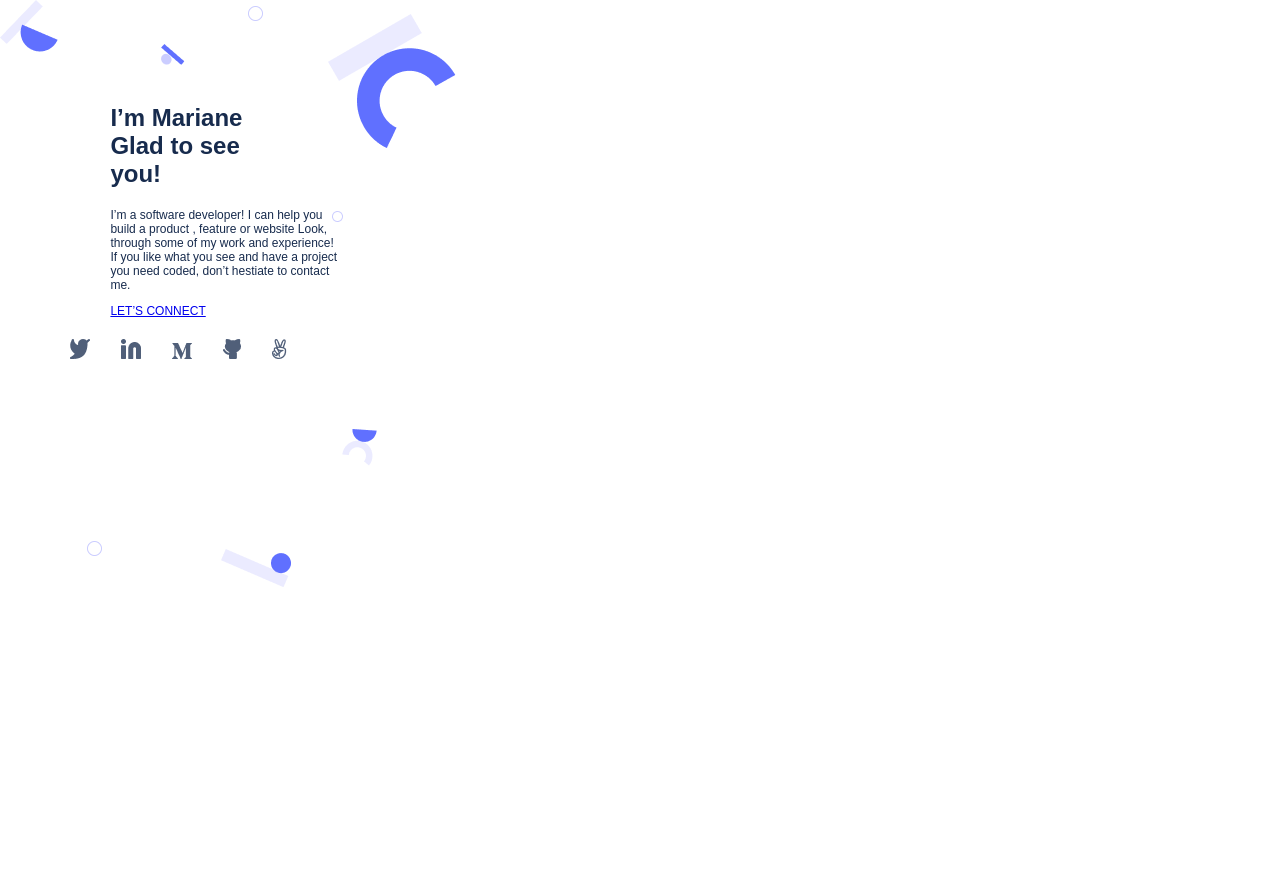
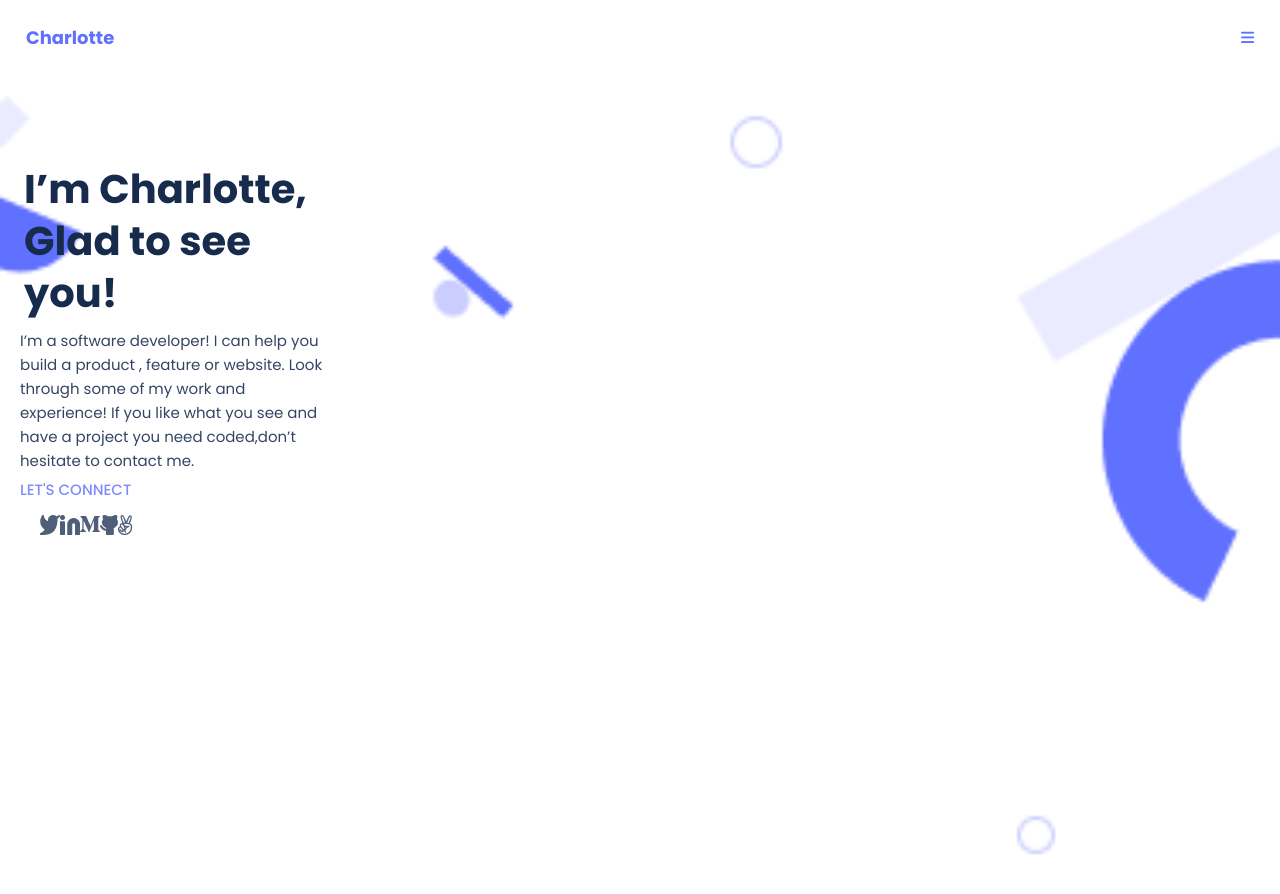
Before and after one commit to divinecharlotte/portifolio-projects, a plain HTML site: page index.html in a window 1280 px wide. Before the commit the page ends 800 px from the top, so only its background shows below. Drawn offline with Linux system fonts and the light colour scheme.

Commit message:
corrected errors

```diff
--- a/index.html
+++ b/index.html
@@ -1,39 +1,58 @@
 <!DOCTYPE html>
 <html lang="en">
-<head>
-    <meta charset="UTF-8">
-    <meta http-equiv="X-UA-Compatible" content="IE=edge">
-    <meta name="viewport" content="width=device-width, initial-scale=1.0">
-    <title>portiofolios</title>
-    <link rel="stylesheet" href="style.css">
-</head>
-<body>
-  <nav> <header><a href="Logo Placeholder.png"toolbar.png></a></header></nav>
-  <section class="container" >
+  <head>
+    <meta charset="UTF-8" />
+    <meta http-equiv="X-UA-Compatible" content="IE=edge" />
+    <meta name="viewport" content="width=device-width, initial-scale=1.0" />
+    <title>Charlotte Divine</title>
+    <!-- Fonts -->
+
+    <link rel="preconnect" href="https://fonts.googleapis.com" />
+    <link rel="preconnect" href="https://fonts.gstatic.com" crossorigin />
+    <link
+      href="https://fonts.googleapis.com/css2?family=Poppins:wght@100;200;300;400;500;600;700&display=swap"
+      rel="stylesheet"
+    />
+    <!-- Stylesheet -->
+
+    <link rel="stylesheet" href="style.css" />
+
+    <!-- Icons Script -->
+    <script
+      src="https://kit.fontawesome.com/eb57cf8ccf.js"
+      crossorigin="anonymous"
+    ></script>
+  </head>
+  <body>
+    <header class="header-part">
+      <a href="">Charlotte</a>
+      <nav><i class="fa fa-bars"></i></nav>
+    </header>
+    <section class="headline-part">
       <h1>
-        I’m Mariane <br>
-        Glad to see <br>
-        you!</h1>
+        I’m Charlotte, <br />
+        Glad to see <br />
+        you!
+      </h1>
+      <p>
+        I’m a software developer! I can help you <br />
+        build a product , feature or website. Look <br>
+         through some of my work and <br>
+        experience! If you like what you see and <br>
+        have a project you need coded,don’t
+         <br> hesitate to contact me.
+      </p>
 
-        <p>I’m a software developer! I can help you <br>
-           build a product , feature or website Look,<br>
-           through some of my work and  experience! <br>
-           If you like what you see and have a project <br>
-           you need coded, don’t hestiate to  contact <br>
-           me.</p>
-           <p>
-             <a href="LET’S CONNECT">LET’S CONNECT</a>
-           </p>
-           <ul class="flex-contair">
-             <li> <img src="twitter.png" alt="twitter.png"> </li>
-             <li> <img src="linkedin icon.png" alt="linkedin icon.png" ></li>
-             <li> <img src="vector.png" alt="vector.png"> </li>
-             <li> <img src="github.png" alt="github.png"> </li>
-             <li> <img src="angellist.png" alt="angellist.png"> </li>
-           </ul>
-           <!-- <p><img src="socials.png" class="socials" alt=""></p> -->
+      <p class="connect">Let's Connect</p>
+      <!-- <p class="p-connect"> -->
+      <ul class="icones">
+        <li  type="none"><img src="./twitter.png" alt="image"></li>
+        <li  type="none"><img src="./Linkedin icon.png" alt="image"></li>
+        <li  type="none"><img src="./Vector.png" alt="image"></li>
+        <li  type="none"><img src="./github.png" alt="image"></li>
+        <li  type="none"><img src="./angellist.png" alt="image"></li>
+      </ul></p>
 
-          </section>
-
-</body>
+    </section>
+  </body>
 </html>
--- a/style.css
+++ b/style.css
@@ -1,64 +1,107 @@
-h1 {
-  font-family: Poppins, sans-serif;
-  color: #172b4d;
-  margin-left: 8vw;
-  padding-top: 3vh;
+*,
+*::after,
+*::before {
+  box-sizing: border-box;
 }
 
-p {
-  font-family: Poppins, sans-serif;
-  color: #172b4d;
-  margin-left: 8vw;
-  font-size: 12px;
+html {
+  font-size: 62.5%;
 }
 
 body {
-  background-image: url("bg1.png");
-  background-repeat: no-repeat;
-  background-position: left top;
-  background-attachment: fixed;
-  margin-top: 10vh;
+  font-size: 1.5rem;
+  color: #344563;
+  line-height: 2.4rem;
+  font-weight: 400;
+  font-family: "Poppins", sans-serif;
+  margin: 0;
 }
 
-.logo {
-  padding-top: 2vh;
+h1,
+h2,
+h3 {
+  font-weight: 700;
+  color: #172b4d;
+  margin-bottom: 15px;
+}
+
+h1 {
+  font-size: 40px;
+}
+
+h2 {
+  font-size: 32px;
+}
+
+h3 {
+  font-size: 13px;
+}
+
+.header-part {
+  display: flex;
+  margin: 26px;
+  justify-content: space-between;
+  align-items: center;
+  padding-bottom: 20px;
+}
+
+.header-part a {
+  text-decoration: none;
+  color: #6070ff;
+  font-weight: 700;
+  font-size: 18px;
+}
+
+nav .fa {
+  color: #6070ff;
+}
+
+.headline-part {
+  display: flex;
+  flex-direction: column;
+  justify-content: center;
+  background: #fff url(./header-shapes\ mobile.png);
+  background-repeat: no-repeat;
+  background-size: 100%;
+  height: 100vh;
+  width: 100%;
+  border-bottom-left-radius: 50px;
+}
+
+.headline-part h1 {
+  bottom: 120px;
+  margin-left: 24px;
+  position: relative;
+  line-height: 52px;
+}
+
+.headline-part p {
+  position: relative;
+  bottom: 145px;
+  margin: 20px;
 }
 
 .connect {
-  color: #6070ff;
+  font-weight: 500;
+  color: #7f8cff;
+  text-transform: uppercase;
+  position: relative;
+  text-decoration: none;
+  position: absolute;
+  top : -180px;
+  left: opx;
+  flex-direction: row;
+
+
 }
 
-.navigation {
-  background-color: white;
-}
-
-.bg {
-  z-index: -3;
-}
-
-/* .flex-container {
+.icones {
+  position: absolute;
+  top : 500px;
   display: flex;
   flex-direction: row;
-  background-color: white;
-  padding-right: 5px;
+  align-items: flex-start;
+  justify-content: space-evenly;
+
+
 }
-
-.flex-container > li {
-  background-color: #f1f1f1;
-  width: 100px;
-  margin: 10px;
-  text-align: center;
-  line-height: 75px;
-  font-size: 30px;
-} */
-
-li {
-  list-style: none;
-  margin: 2px 2px;
-  display: inline-block;
-  font-size: 10px;
-  padding: 3px 20px;
-  border-radius: 20%;
-  padding-right: 3px;
-  padding-left: 20opx;
-}
```
Also changed, not shown: .stylelintrc.json, backg.png (added).
